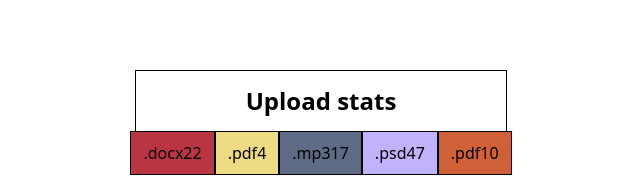
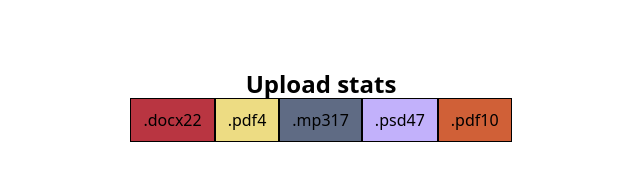
Before and after one commit to AnnaHort/goit-react-hw-01-components, a React (Create React App) app: page / in a window 1280 px wide. Shown: the part 338-519 px from the top of the page, without its empty margins (319-959 px from the left). Built offline with nearby package versions, Linux system fonts and the light colour scheme.

Commit message:
debud statistic.js

```diff
--- a/src/components/Statistics/Statistics.js
+++ b/src/components/Statistics/Statistics.js
@@ -1,12 +1,12 @@
-import { Section, Title, List, ListItem, getRandomColor } from "./Statistics.styled";
+import { Section, List, ListItem, getRandomColor} from "./Statistics.styled";
 
 export const Statistics = ({ stats, title }) => {
   return (
     <Section>
-      <Title>{title}</Title>
+      {title && <h2>{title}</h2>}
       <List>
         {stats.map(statistic => (
-            <ListItem key={statistic.id} backgroundColor={getRandomColor()}>
+            <ListItem key={statistic.id} color={getRandomColor()}>
                 <span>{statistic.label}</span>
                 <span>{statistic.percentage}</span>
             </ListItem>
--- a/src/components/Statistics/Statistics.styled.js
+++ b/src/components/Statistics/Statistics.styled.js
@@ -11,13 +11,13 @@ flex-direction: column;
 align-items: center;
 `
 
-export const Title = styled.h2`
-border: 1px solid;
-padding: 16px 110px;
-border-bottom: 0;
-font-size: 24px;
-font-weight: bold;
-`
+// export const Title = styled.h2`
+// border: 1px solid;
+// padding: 16px 110px;
+// border-bottom: 0;
+// font-size: 24px;
+// font-weight: bold;
+// `
 
 export const List = styled.ul`
 display: flex;
@@ -36,5 +36,5 @@ export const getRandomColor = () => {
 export const ListItem = styled.li`
 padding: 12px;
 border: 1px solid;
-background-color: ${props => props.backgroundColor};
+background-color: ${props => props.color};
 `
```
